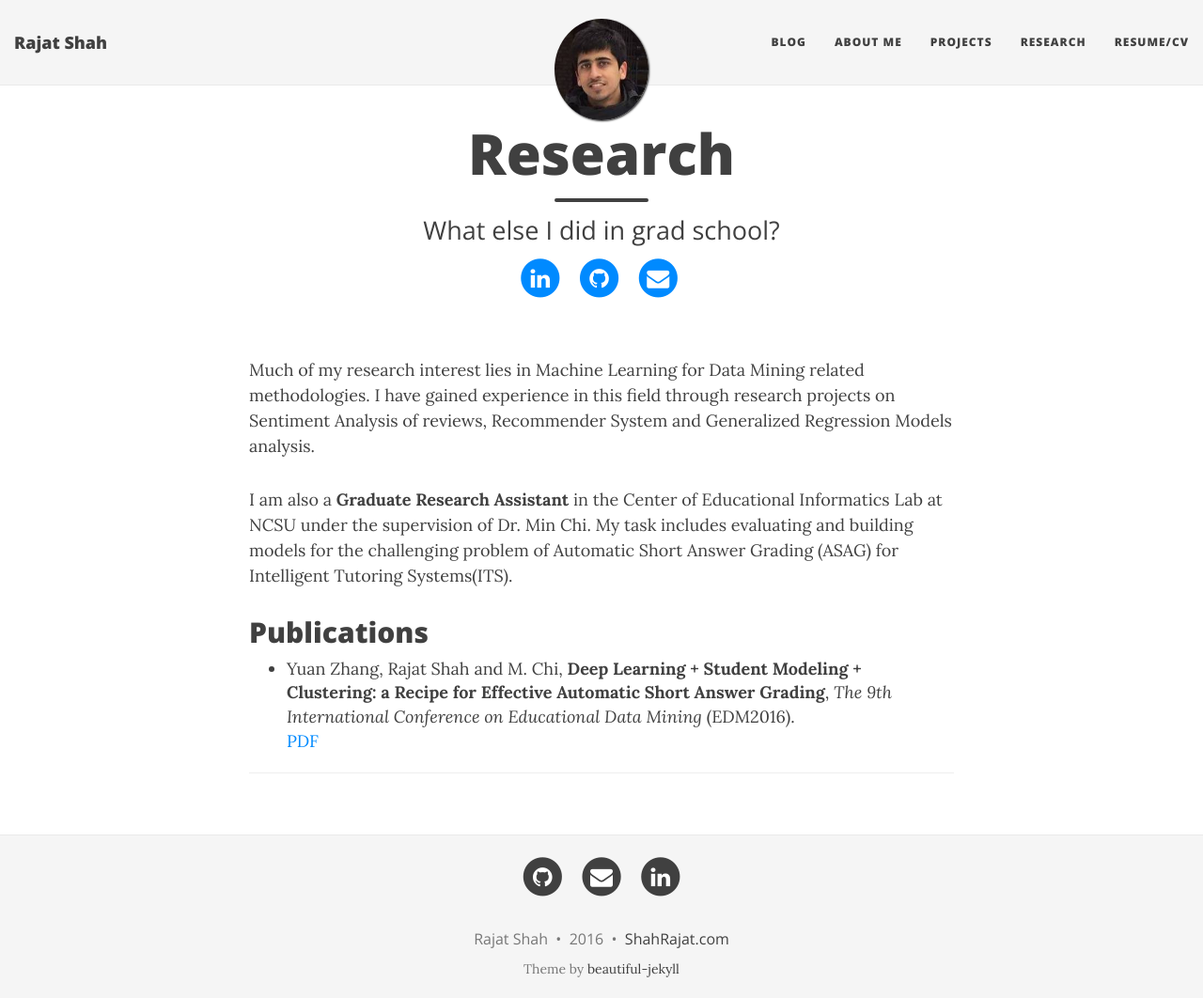
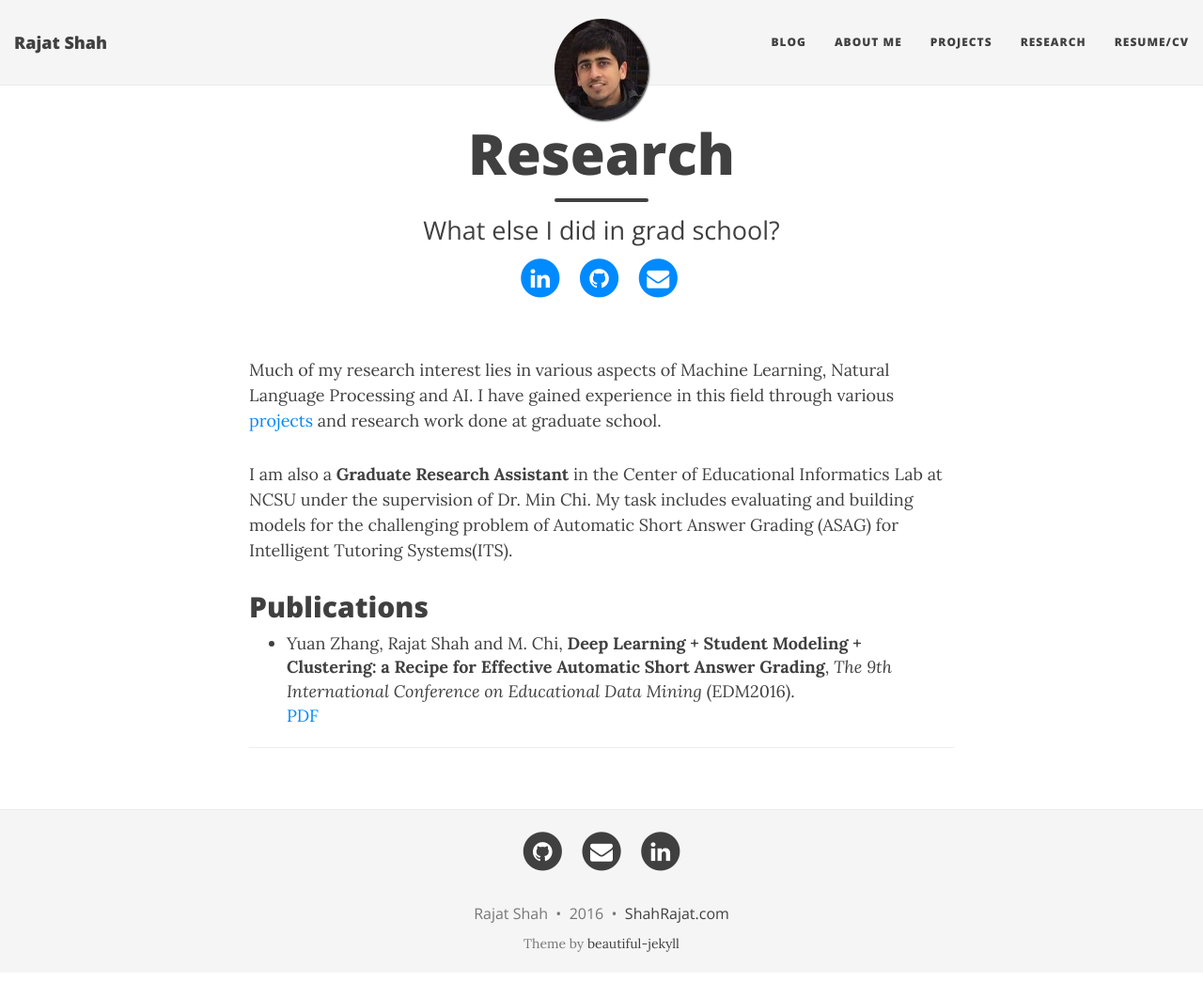
Before and after one commit to shahrajat/shahrajat.github.io, a Jekyll site: the page built from research.md, in a window 1280 px wide and 1062 px high. Shown: the whole window at 94% size. Built offline with Jekyll 4.4.1, drawn with Linux system fonts in a browser that asks for light colours; nearby versions of some CDN libraries; comment, search, counter and statistics services are not loaded.

Commit message:
Updated research.md

```diff
--- a/research.md
+++ b/research.md
@@ -5,7 +5,7 @@ subtitle: What else I did in grad school?
 comments: true
 published: true
 ---
-Much of my research interest lies in Machine Learning for Data Mining related methodologies. I have gained experience in this field through research projects on Sentiment Analysis of reviews, Recommender System and Generalized Regression Models analysis.
+Much of my research interest lies in various aspects of Machine Learning, Natural Language Processing and AI. I have gained experience in this field through various [projects](http://shahrajat.com/projects/) and research work done at graduate school.
 
 I am also a __Graduate Research Assistant__ in the Center of Educational Informatics Lab at NCSU under the supervision of Dr. Min Chi. My task includes evaluating and building models for the challenging problem of Automatic Short Answer Grading (ASAG) for Intelligent Tutoring Systems(ITS).
 
```
